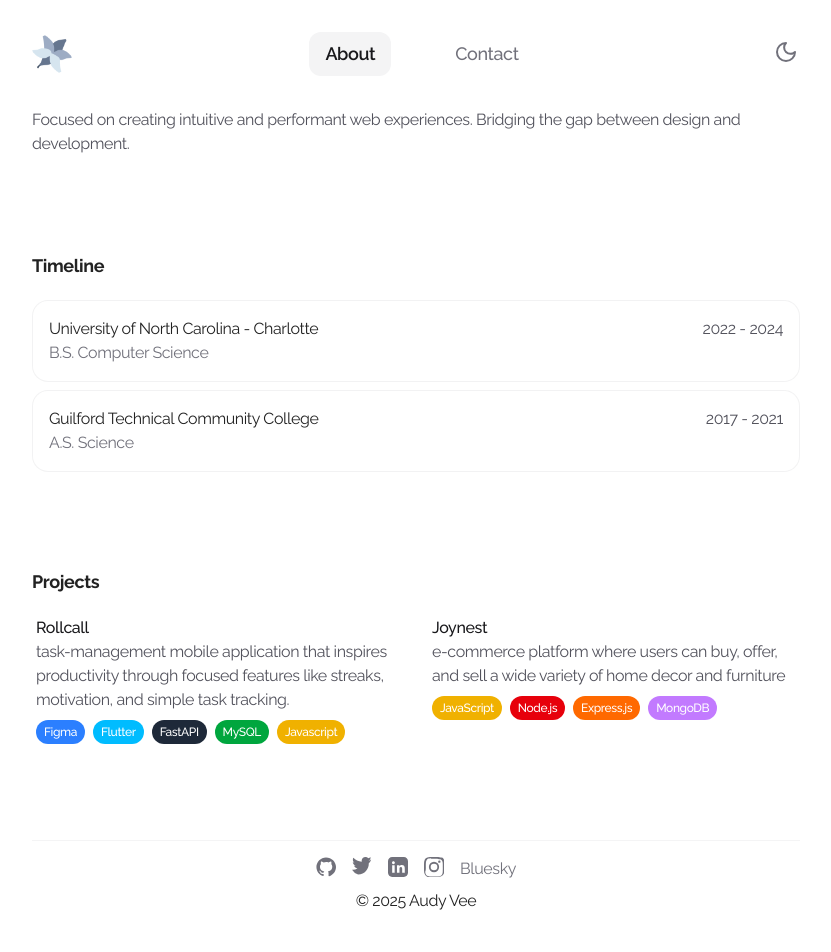
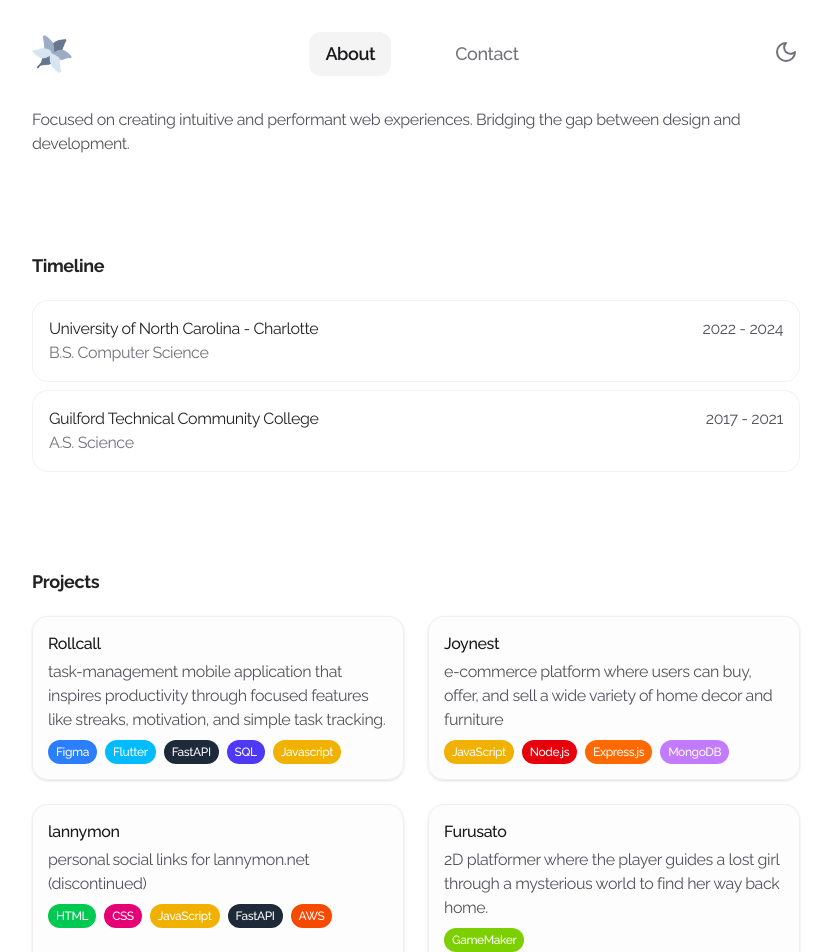
Before and after one commit to lancanon/personal-site, a Next.js app: page / in a window 1280 px wide. Shown: the top 952 px of the page, without its empty margins (224-1055 px from the left). Before the commit the page ends 929 px from the top, so only its background shows below. Built offline with nearby package versions, Linux system fonts and the light colour scheme.

Commit message:
improved about section ui functionality

```diff
--- a/src/app/data.ts
+++ b/src/app/data.ts
@@ -7,6 +7,7 @@ type Project = {
   name: string
   description: string
   tags: ProjectTag[]
+  link: string
 }
 
 type TimelineItem = {
@@ -43,22 +44,44 @@ export const PROJECTS: Project[] = [
   {
     name: 'Rollcall',
     description: 'task-management mobile application that inspires productivity through focused features like streaks, motivation, and simple task tracking.',
+    link: 'https://github.com/nathanwince/Task-Manager',
     tags: [
       { label: 'Figma', color: 'bg-blue-500' },
       { label: 'Flutter', color: 'bg-sky-400' },
       { label: 'FastAPI', color: 'bg-gray-800' },
-      { label: 'MySQL', color: 'bg-green-600' },
+      { label: 'SQL', color: 'bg-indigo-600' },
       { label: 'Javascript', color: 'bg-yellow-500' },
     ],
   },
   {
     name: 'Joynest',
     description: 'e-commerce platform where users can buy, offer, and sell a wide variety of home decor and furniture',
+    link:'https://github.com/lancanon/e-commere-project--2024-',
     tags: [
       { label: 'JavaScript', color: 'bg-yellow-500' },
       { label: 'Node.js', color: 'bg-red-600' },
       { label: 'Express.js', color: 'bg-orange-500' },
       { label: 'MongoDB', color: 'bg-purple-400' },
+    ],
+  },
+  {
+    name: 'lannymon',
+    description: 'personal social links for lannymon.net (discontinued)',
+    link:'https://lancanon.github.io/',
+    tags: [
+      { label: 'HTML', color: 'bg-green-500' },
+      { label: 'CSS', color: 'bg-pink-600' },
+      { label: 'JavaScript', color: 'bg-yellow-500' },
+      { label: 'FastAPI', color: 'bg-gray-800' },
+      { label: 'AWS', color: 'bg-orange-600' },
+    ],
+  },
+  {
+    name: 'Furusato',
+    description: '2D platformer where the player guides a lost girl through a mysterious world to find her way back home.',
+    link:'https://github.com/lancanon/e-commere-project--2024-',
+    tags: [
+      { label: 'GameMaker', color: 'bg-lime-500' },
     ],
   },
 ]
--- a/src/app/page.tsx
+++ b/src/app/page.tsx
@@ -6,8 +6,6 @@ import Link from 'next/link'
 import {
   PROJECTS,
   TIMELINE,
-  EMAIL,
-  SOCIAL_LINKS,
 } from './data'
 
 const VARIANTS_CONTAINER = {
@@ -128,12 +126,17 @@ export default function Personal() {
         <h3 className="mb-5 text-lg font-bold">Projects</h3>
         <div className="grid grid-cols-1 gap-6 sm:grid-cols-2">
           {PROJECTS.map((project) => (
-            <div key={project.name} className="space-y-2">
-              <div className="px-1">
-                <div className="font-base group relative inline-block font-[450] text-zinc-900 dark:text-zinc-50">
+            <a
+              key={project.name}
+              href={project.link}
+              target="_blank"
+              rel="noopener noreferrer"
+              className="group block rounded-2xl bg-zinc-50/40 p-4 ring-1 ring-zinc-200/50 ring-inset shadow transition-all duration-200 hover:bg-white hover:shadow-xl dark:bg-zinc-900/40 dark:ring-zinc-800/50 dark:hover:bg-[#1e2936] transform hover:scale-105"
+            >
+              <div className="font-base relative inline-block font-[450] text-zinc-900 dark:text-zinc-50 group-hover:text-blue-600 transition-colors">
                 {project.name}
               </div>
-                <p className="text-base text-zinc-600 dark:text-zinc-400">
+              <p className="mt-1 text-base text-zinc-600 dark:text-zinc-400">
                 {project.description}
               </p>
               <div className="flex flex-wrap gap-2 mt-2">
@@ -146,8 +149,7 @@ export default function Personal() {
                   </span>
                 ))}
               </div>
-              </div>
-            </div>
+            </a>
           ))}
         </div>
       </motion.section>
```
Lines whose indentation alone changed are shown as unchanged.
